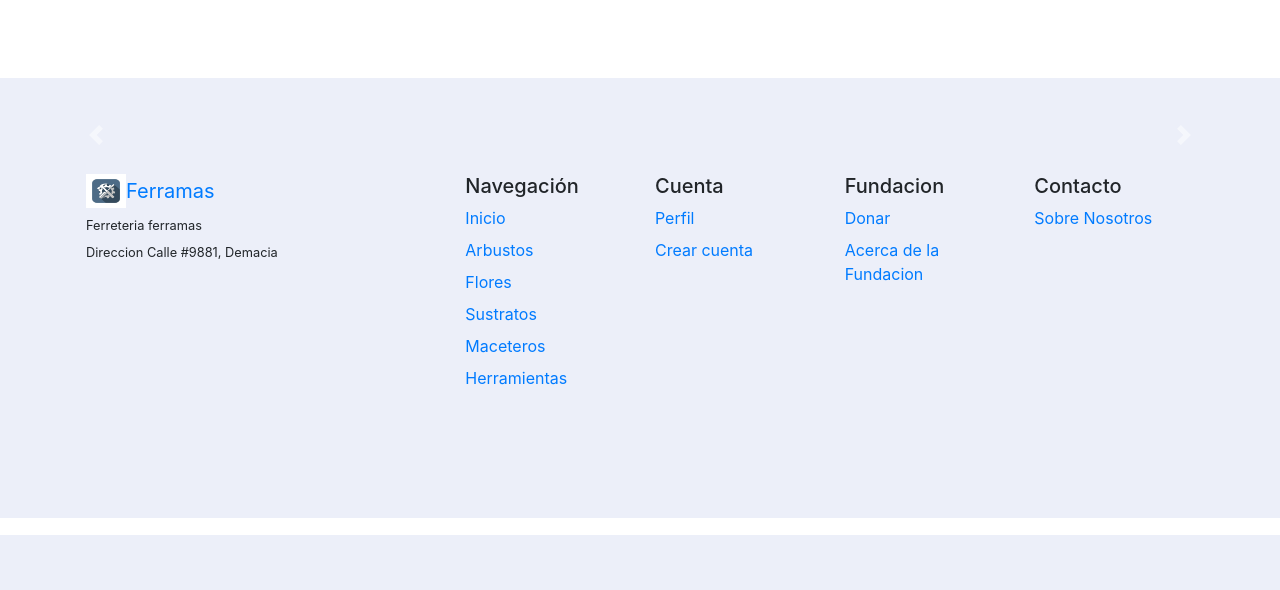
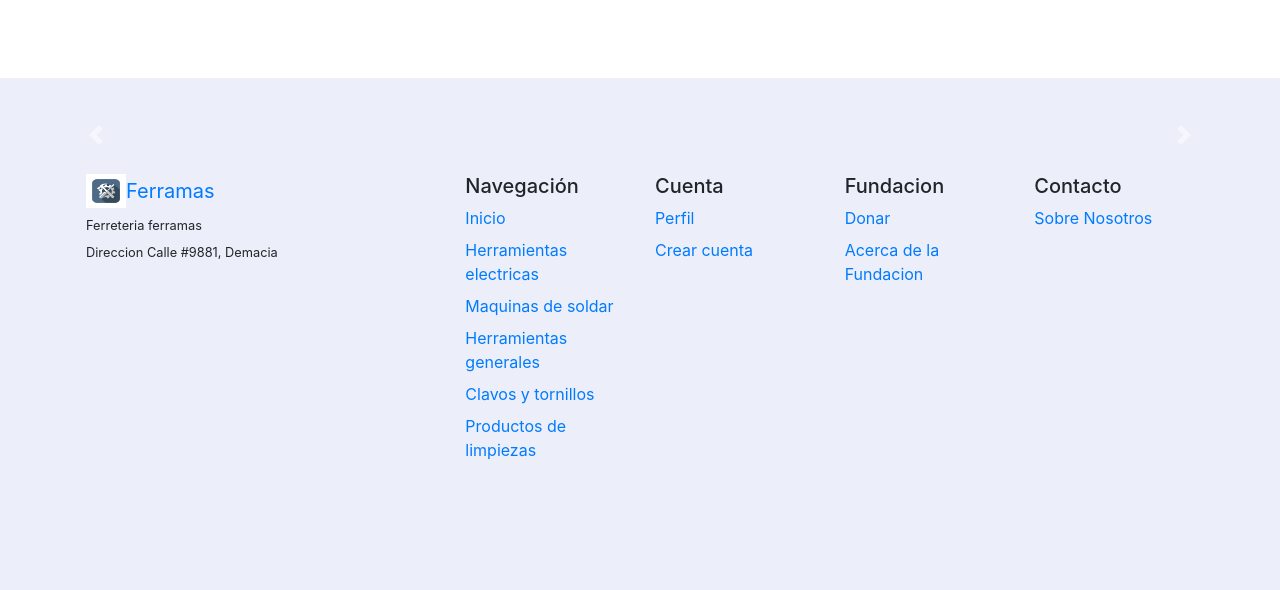
Before and after one commit to BigDarkness3232/Ferramas, a Django app: template core/templates/core/Index.html in a window 1280 px wide. Shown: the part 265-855 px from the top of the page. Before the commit the page ends 800 px from the top, so only its background shows below. Run offline with Django 3.2, Linux system fonts and the light colour scheme; the template is opened without the code that fills it, so the values that code supplies are empty; parts of the project's set-up code (start-up, migrations or seed data) failed here and were passed over; some libraries are stand-ins or nearby versions.

Commit message:
cambie fluter

```diff
--- a/core/templates/core/base.html
+++ b/core/templates/core/base.html
@@ -116,11 +116,11 @@
                     <h5>Navegación</h5>
                     <ul class="list-unstyled">
                         <li class="mb-2"><a href="{% url 'index' %}">Inicio</a></li>
-                        <li class="mb-2"><a href="{% url 'arbustos' %}">Arbustos</a></li>
-                        <li class="mb-2"><a href="{% url 'flores' %}">Flores</a></li>
-                        <li class="mb-2"><a href="{% url 'sustratos' %}">Sustratos</a></li>
-                        <li class="mb-2"><a href="{% url 'macetas' %}">Maceteros</a></li>
-                        <li class="mb-2"><a href="{% url 'herramientas' %}">Herramientas</a></li>
+                        <li class="mb-2"><a href="{% url 'Herramientas electricas' %}">Herramientas electricas</a></li>
+                        <li class="mb-2"><a href="{% url 'Maquinas de soldar' %}">Maquinas de soldar</a></li>
+                        <li class="mb-2"><a href="{% url 'Herramientas generales' %}">Herramientas generales</a></li>
+                        <li class="mb-2"><a href="{% url 'Clavos y tornillos' %}">Clavos y tornillos</a></li>
+                        <li class="mb-2"><a href="{% url 'Productos de limpiezas' %}">Productos de limpiezas</a></li>
                     </ul>
                 </div>
                 <div class="col-6 col-lg-2 mb-3">
```
